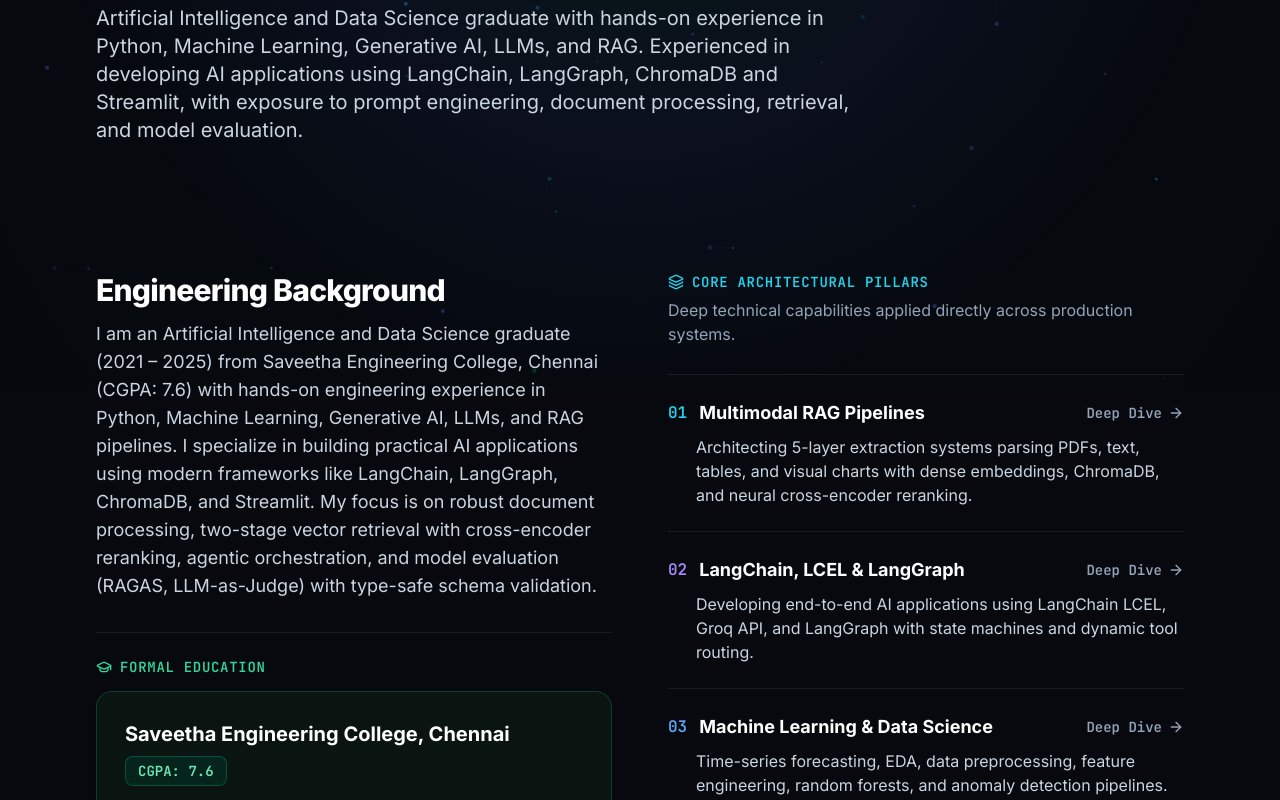
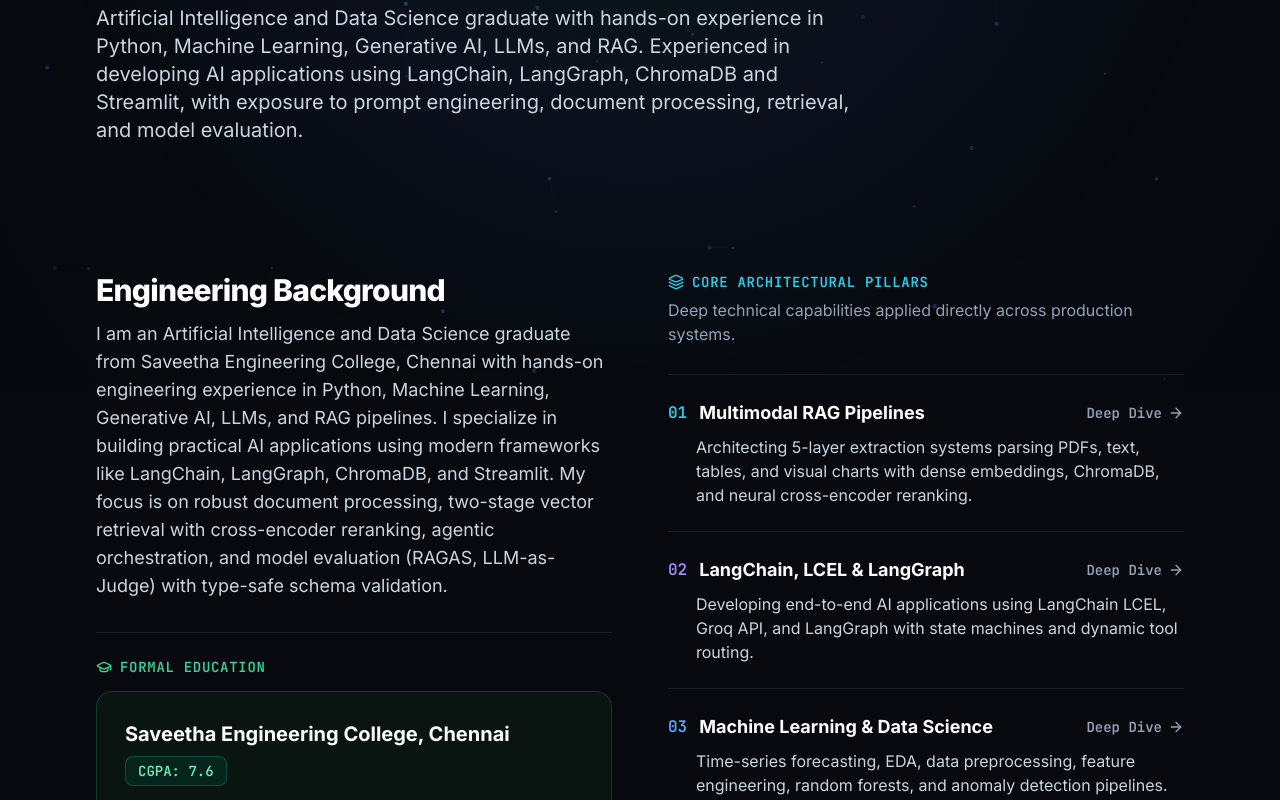
Before and after one commit to jeevams27/jeeva-portfolio, a React (Vite) app: page /about in a window 1280 px wide. Shown: the part 409-1209 px from the top of the page. Built offline with nearby package versions, Linux system fonts and the light colour scheme.

Commit message:
refactor: remove CGPA and year of study from Engineering Background narrative

```diff
--- a/src/data/portfolioData.ts
+++ b/src/data/portfolioData.ts
@@ -19,7 +19,7 @@ export const PERSONAL_INFO = {
   status: 'Open to AI / GenAI Engineering Opportunities',
   resumeUrl: '/Jeeva_MS_Resume.pdf',
   bio: 'Artificial Intelligence and Data Science graduate with hands-on experience in Python, Machine Learning, Generative AI, LLMs, and RAG. Experienced in developing AI applications using LangChain, LangGraph, ChromaDB and Streamlit, with exposure to prompt engineering, document processing, retrieval, and model evaluation.',
-  aboutDetails: `I am an Artificial Intelligence and Data Science graduate (2021 – 2025) from Saveetha Engineering College, Chennai (CGPA: 7.6) with hands-on engineering experience in Python, Machine Learning, Generative AI, LLMs, and RAG pipelines. I specialize in building practical AI applications using modern frameworks like LangChain, LangGraph, ChromaDB, and Streamlit. My focus is on robust document processing, two-stage vector retrieval with cross-encoder reranking, agentic orchestration, and model evaluation (RAGAS, LLM-as-Judge) with type-safe schema validation.`,
+  aboutDetails: `I am an Artificial Intelligence and Data Science graduate from Saveetha Engineering College, Chennai with hands-on engineering experience in Python, Machine Learning, Generative AI, LLMs, and RAG pipelines. I specialize in building practical AI applications using modern frameworks like LangChain, LangGraph, ChromaDB, and Streamlit. My focus is on robust document processing, two-stage vector retrieval with cross-encoder reranking, agentic orchestration, and model evaluation (RAGAS, LLM-as-Judge) with type-safe schema validation.`,
   education: {
     degree: 'B.Tech — Artificial Intelligence & Data Science',
     institution: 'Saveetha Engineering College, Chennai',
```
